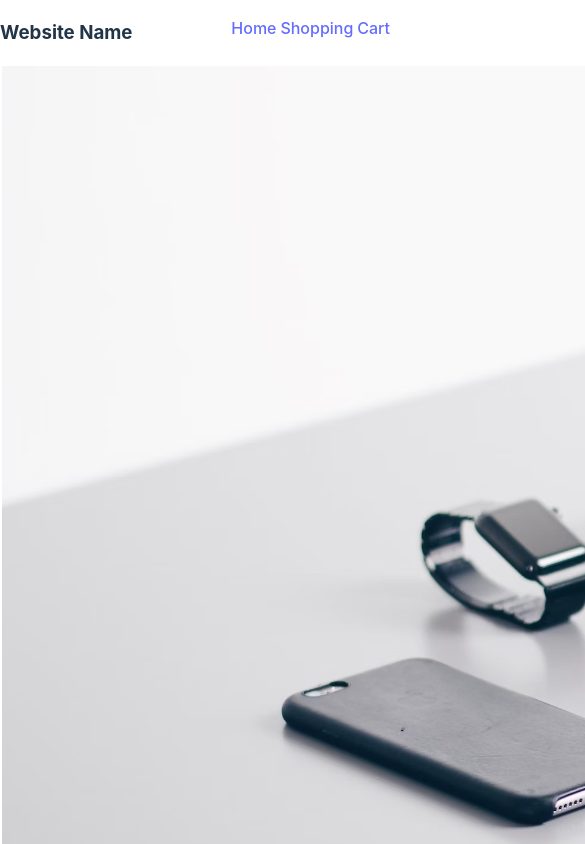
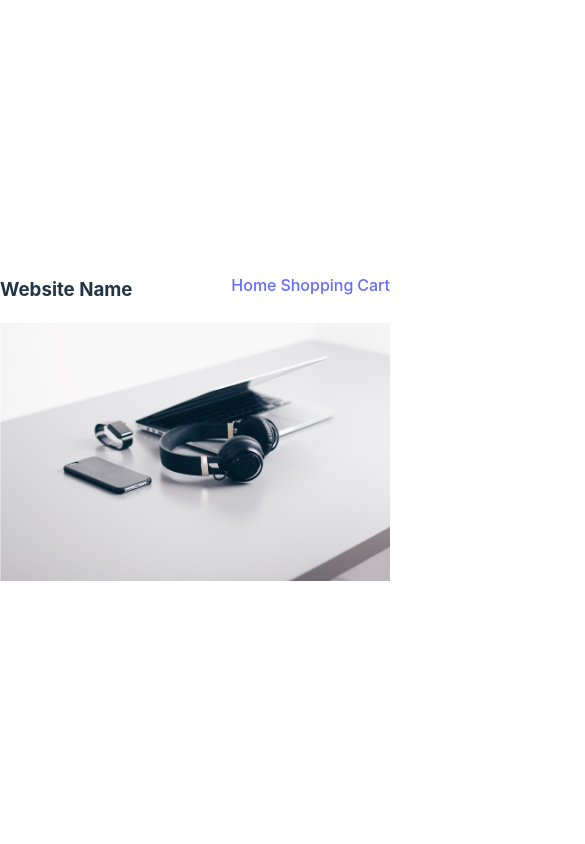
Before and after one commit to jwaddell10/ShoppingCart, a React (Vite) app: page / in a window 390 px wide. Shown: the top 844 px of the page, 585 px wide, since content can reach past the window. Built offline with nearby package versions, Linux system fonts and the light colour scheme; the HTML template or start-up script is replaced by a standard one.

Commit message:
image is responsive

```diff
--- a/src/components/Home/Home.jsx
+++ b/src/components/Home/Home.jsx
@@ -14,7 +14,7 @@ function HomePage() {
 function Body() {
   return (
     <>
-      <img src="src/assets/HomePageBackground.png" alt="laptopcomputerondesk"/>
+      <img src="src/assets/HomePageBackground.png" alt="laptopcomputerondesk" style={imageStyle}/>
     </>
   );
 }
@@ -25,12 +25,11 @@ const StyledH1 = styled.h1`
   display: flex;
 `;
 
-const StyledBody = {
-  height: '100vh', // Note: Specify units for height
-  margin: 0,
-  backgroundImage: 'url("src/assets/HomePageBackground.png")', // Note: Use camelCase for backgroundImage
-  backgroundSize: 'cover', // Note: Use camelCase for backgroundSize
-  backgroundPosition: 'center', // Note: Use camelCase for backgroundPosition
+const imageStyle = {
+  margin: "0",
+  width: "100%", // Make the image responsive by setting width to 100%
+  height: "auto", // Maintain the aspect ratio
+  objectFit: "cover", // You may want to use "cover" or "contain" based on your design
 };
 
 export default HomePage;
```
